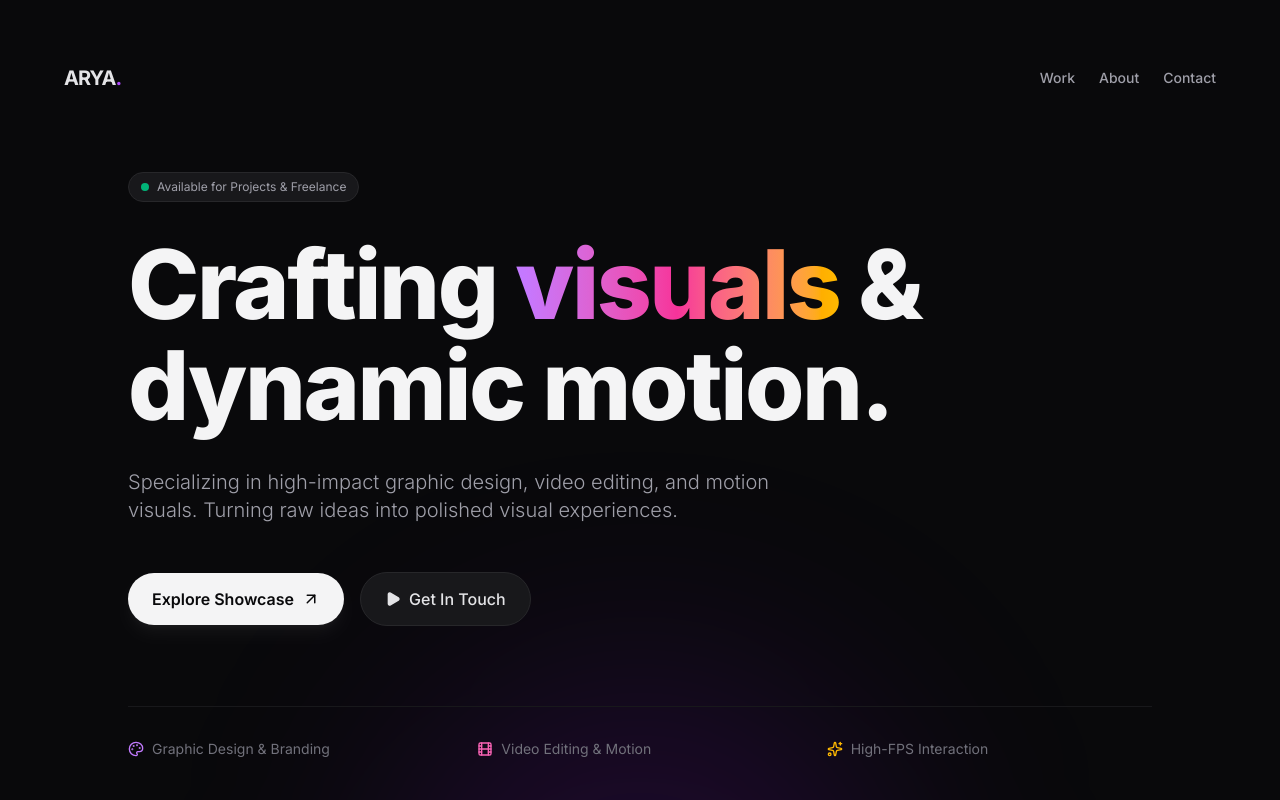
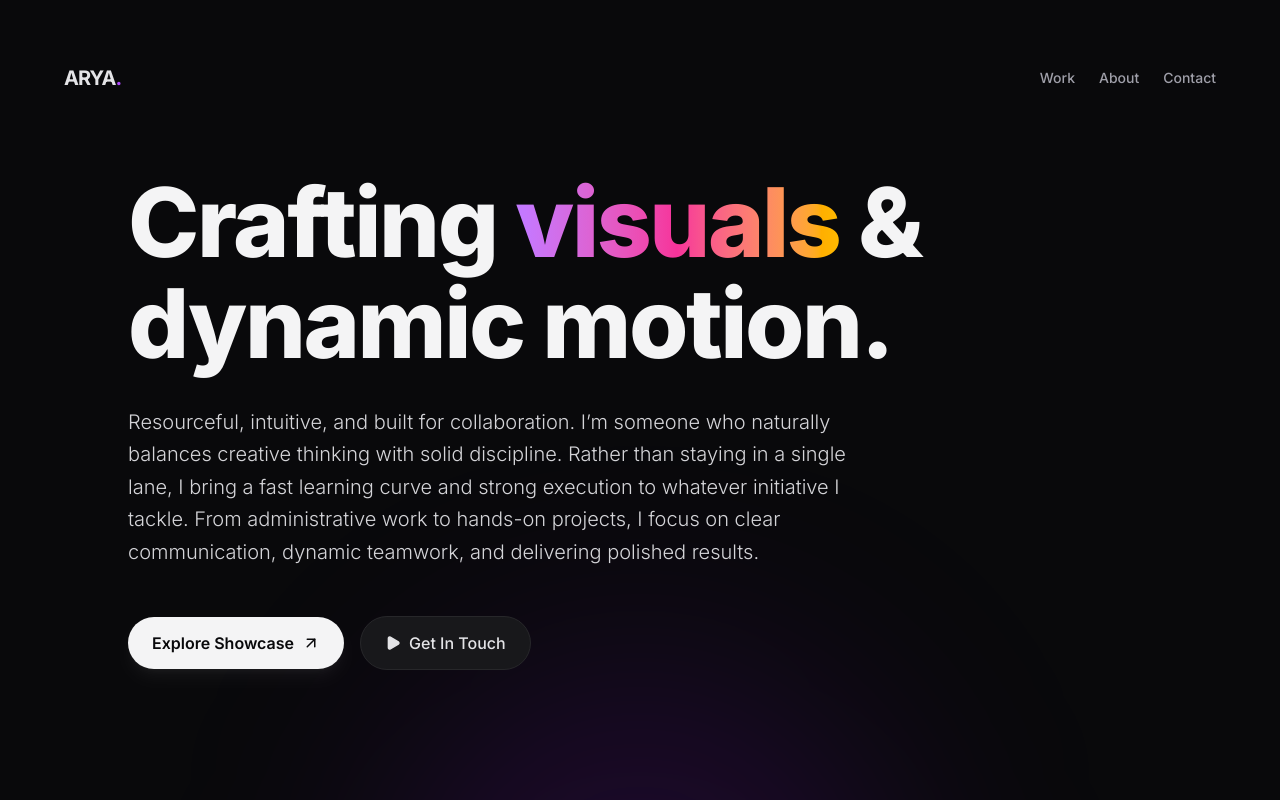
Before and after one commit to noy2high/portfolio, a Next.js app: page / in a window 1280 px wide. Shown: the top 800 px of the page. Built offline with nearby package versions, Linux system fonts and the light colour scheme.

Commit message:
Update page.tsx

```diff
--- a/app/page.tsx
+++ b/app/page.tsx
@@ -1,7 +1,7 @@
 "use client";
 
 import { motion } from "framer-motion";
-import { ArrowUpRight, Play, Sparkles, Film, Palette } from "lucide-react";
+import { ArrowUpRight, Play } from "lucide-react";
 import PortfolioGrid from "./components/PortfolioGrid";
 import Experience from "./components/Experience";
 import Footer from "./components/Footer";
@@ -33,39 +33,33 @@ export default function Home() {
 
       {/* Main Hero Content */}
       <div className="my-auto py-20 z-10 max-w-5xl mx-auto w-full">
-        <motion.div
-          initial={{ opacity: 0, scale: 0.9 }}
-          animate={{ opacity: 1, scale: 1 }}
-          transition={{ duration: 0.5, delay: 0.2 }}
-          className="inline-flex items-center gap-2 px-3 py-1.5 rounded-full bg-zinc-900 border border-zinc-800 text-xs text-zinc-400 mb-8"
-        >
-          <span className="w-2 h-2 rounded-full bg-emerald-500 animate-pulse" />
-          <span>Available for Projects & Freelance</span>
-        </motion.div>
 
+        {/* Animated Title */}
         <motion.h1
           initial={{ opacity: 0, y: 30 }}
           animate={{ opacity: 1, y: 0 }}
-          transition={{ duration: 0.8, delay: 0.3 }}
+          transition={{ duration: 0.8, delay: 0.2 }}
           className="text-5xl md:text-8xl font-extrabold tracking-tight leading-[1.05] mb-8"
         >
           Crafting <span className="text-transparent bg-clip-text bg-gradient-to-r from-purple-400 via-pink-500 to-amber-400">visuals</span> & dynamic motion.
         </motion.h1>
 
+        {/* Custom About Text */}
         <motion.p
           initial={{ opacity: 0, y: 20 }}
           animate={{ opacity: 1, y: 0 }}
-          transition={{ duration: 0.8, delay: 0.4 }}
-          className="text-lg md:text-xl text-zinc-400 max-w-2xl font-light mb-12"
+          transition={{ duration: 0.8, delay: 0.3 }}
+          className="text-lg md:text-xl text-zinc-300 max-w-3xl font-light leading-relaxed mb-12"
         >
-          Specializing in high-impact graphic design, video editing, and motion visuals. Turning raw ideas into polished visual experiences.
+          Resourceful, intuitive, and built for collaboration. I’m someone who naturally balances creative thinking with solid discipline. Rather than staying in a single lane, I bring a fast learning curve and strong execution to whatever initiative I tackle. From administrative work to hands-on projects, I focus on clear communication, dynamic teamwork, and delivering polished results.
         </motion.p>
 
+        {/* Interactive Action Buttons */}
         <motion.div
           initial={{ opacity: 0, y: 20 }}
           animate={{ opacity: 1, y: 0 }}
-          transition={{ duration: 0.8, delay: 0.5 }}
-          className="flex flex-wrap gap-4 items-center"
+          transition={{ duration: 0.8, delay: 0.4 }}
+          className="flex flex-wrap gap-4 items-center mb-16"
         >
           <motion.a
             whileHover={{ scale: 1.03 }}
@@ -89,26 +83,6 @@ export default function Home() {
         </motion.div>
       </div>
 
-      <motion.div
-        initial={{ opacity: 0 }}
-        animate={{ opacity: 1 }}
-        transition={{ duration: 1, delay: 0.7 }}
-        className="grid grid-cols-2 md:grid-cols-3 gap-6 pt-8 border-t border-zinc-900 z-10 text-xs md:text-sm text-zinc-500 mb-20 max-w-5xl mx-auto w-full"
-      >
-        <div className="flex items-center gap-2">
-          <Palette size={16} className="text-purple-400" />
-          <span>Graphic Design & Branding</span>
-        </div>
-        <div className="flex items-center gap-2">
-          <Film size={16} className="text-pink-400" />
-          <span>Video Editing & Motion</span>
-        </div>
-        <div className="flex items-center gap-2 col-span-2 md:col-span-1">
-          <Sparkles size={16} className="text-amber-400" />
-          <span>High-FPS Interaction</span>
-        </div>
-      </motion.div>
-
       {/* Sections */}
       <PortfolioGrid />
       <Experience />
```
